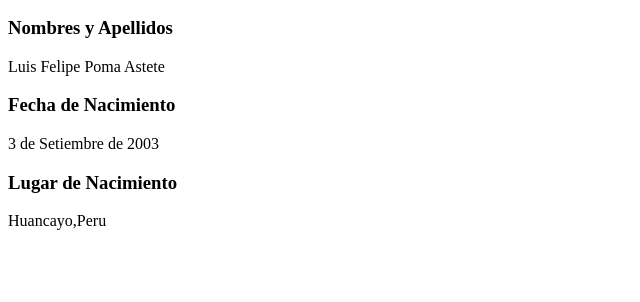
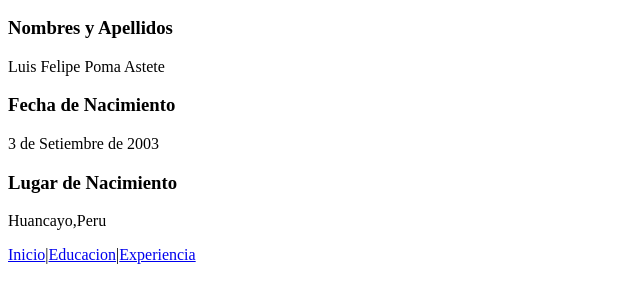
Before and after one commit to FelipePoma/FundamentosHTML_Luis_Felipe_Poma_Astete, a plain HTML site: page paginas/experiencia.html in a window 1280 px wide. Shown: the part 222-524 px from the top of the page, without its empty margins (0-640 px from the left). Drawn offline with Linux system fonts and the light colour scheme.

Commit message:
Navegacion
Enlaces de las otras Paginas

```diff
--- a/paginas/experiencia.html
+++ b/paginas/experiencia.html
@@ -17,6 +17,9 @@
                               <h3>Lugar de Nacimiento</h3>
                                   <p>Huancayo,Peru</p>
          </header>
+         <nav>
+              <a href="../index.html">Inicio</a>|<a href="educacion.html">Educacion</a>|<a href="experiencia.html">Experiencia</a>
+         </nav>
 
    </body>
 </html>
```
